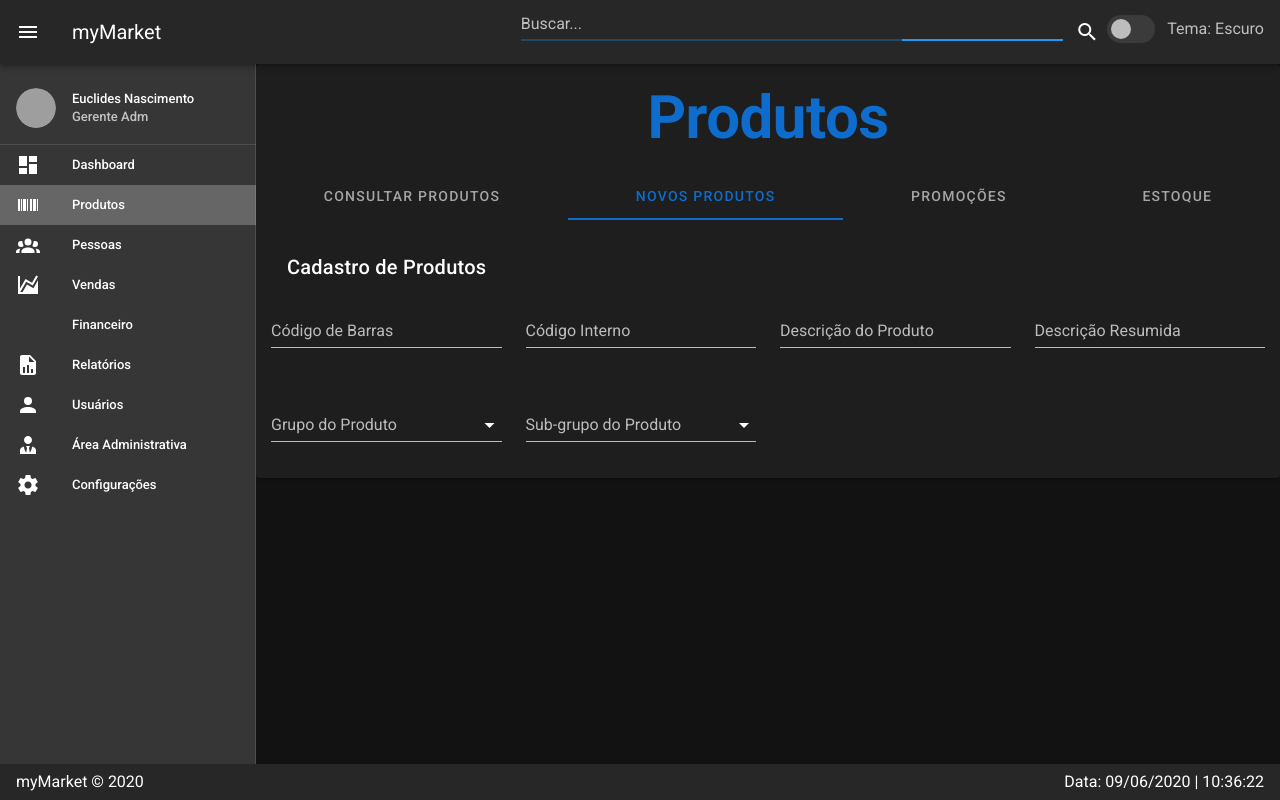
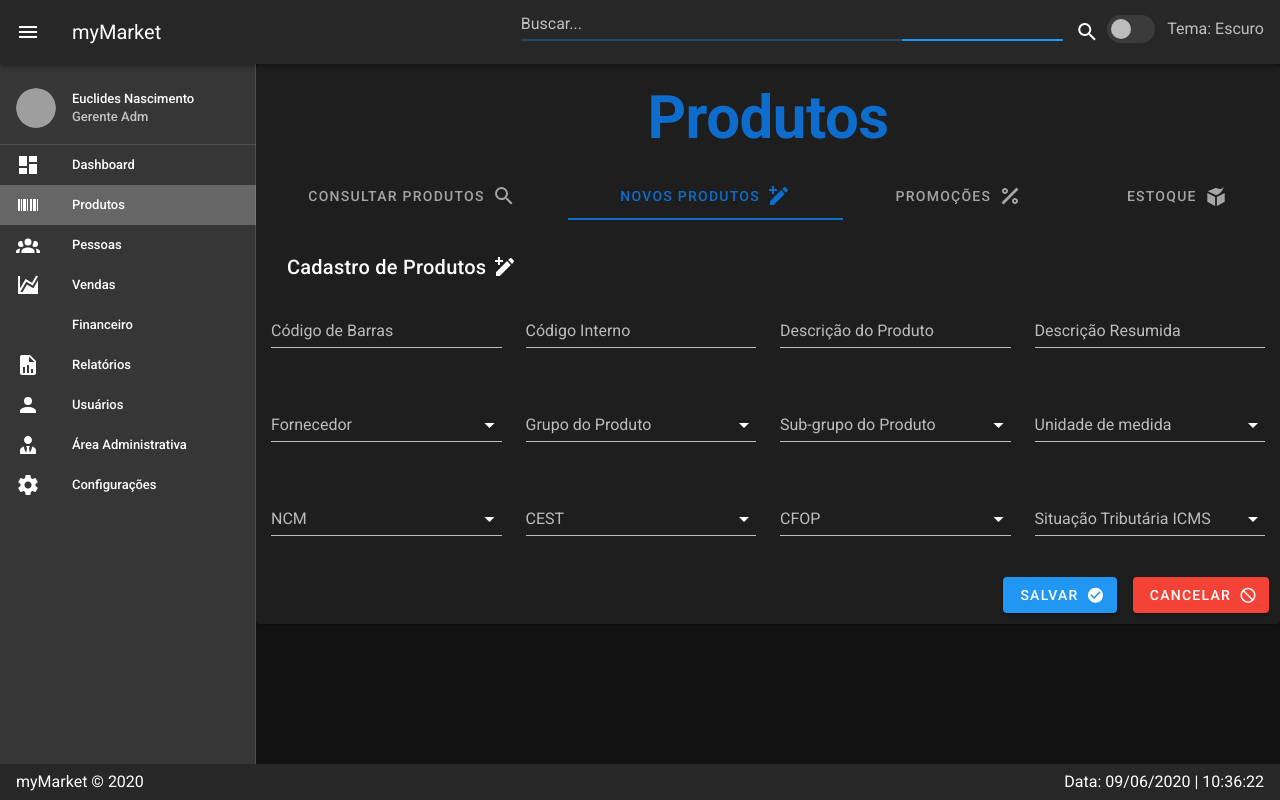
Before and after one commit to mymarket-retaguarda/rp_front, a Vue app: page /products in a window 1280 px wide. Both pictures are taken after a click on the tab "NOVOS PRODUTOS". Built offline with nearby package versions, Linux system fonts and the light colour scheme; grey boxes are pictures that could not be loaded.

Commit message:
New Products finishing

```diff
--- a/src/components/Products/NewProduct.vue
+++ b/src/components/Products/NewProduct.vue
@@ -1,8 +1,8 @@
 <template>
   <v-form v-model="valid">
-
     <v-card-title>
       Cadastro de Produtos
+      <v-icon id="titleIcon">{{ icons.icon }}</v-icon>
     </v-card-title>
     <v-row>
       <v-col cols="12" md="3">
@@ -22,31 +22,70 @@
       </v-col>
 
       <v-col cols="12" md="3">
+        <v-select :items="provider" label="Fornecedor"></v-select>
+      </v-col>
+
+      <v-col cols="12" md="3">
         <v-select :items="groupProducts" label="Grupo do Produto"></v-select>
       </v-col>
 
       <v-col cols="12" md="3">
         <v-select :items="subGroupProducts" label="Sub-grupo do Produto"></v-select>
       </v-col>
+
+      <v-col cols="12" md="3">
+        <v-select :items="und" label="Unidade de medida"></v-select>
+      </v-col>
+
+      <v-col cols="12" md="3">
+        <v-select :items="ncm" label="NCM"></v-select>
+      </v-col>
+
+      <v-col cols="12" md="3">
+        <v-select :items="cest" label="CEST"></v-select>
+      </v-col>
+
+      <v-col cols="12" md="3">
+        <v-select :items="cfop" label="CFOP"></v-select>
+      </v-col>
+
+      <v-col cols="12" md="3">
+        <v-select :items="icms" label="Situação Tributária ICMS"></v-select>
+      </v-col>
+    </v-row>
+    <v-row>
+      <v-spacer></v-spacer>
+      <v-btn class="ma-2" color="primary" dark>
+        Salvar
+        <v-icon dark right>mdi-checkbox-marked-circle</v-icon>
+      </v-btn>
+
+      <v-btn class="ma-2" color="red" dark>
+        Cancelar
+        <v-icon dark right>mdi-cancel</v-icon>
+      </v-btn>
     </v-row>
   </v-form>
 </template>
 
 <script>
+import { mdiPencilPlus } from "@mdi/js";
 export default {
   data: () => ({
     valid: false,
     firstname: "",
     lastname: "",
     email: "",
-    groupProducts: [
-        'Bebidas',
-        'Carnes',
-    ],
-    subGroupProducts: [
-        'Nacionais',
-        'Importados',
-    ],
+    icons: {
+      icon: mdiPencilPlus
+    },
+    groupProducts: ["Bebidas", "Carnes"],
+    subGroupProducts: ["Nacionais", "Importados"],
+    und: ["KG", "LT", "UND"],
+    ncm: ["5245.58.57", "2514.25.15", "3215.21.25", "2532.58.88"],
+    cest: ["17.096.00", "17.096.01", "17.096.02"],
+    cfop: ["1.000", "1.100", "1.101", "1.102"],
+    icms: ["ISENTO"],
     emailRules: [
       v => !!v || "E-mail is required",
       v => /.+@.+/.test(v) || "E-mail must be valid"
--- a/src/components/Products/Products.vue
+++ b/src/components/Products/Products.vue
@@ -5,7 +5,7 @@
     </v-card-title>
 
     <v-tabs v-model="tab" background-color="transparent" color="basil" grow>
-      <v-tab v-for="item in items" :key="item">{{ item.title }}</v-tab>
+      <v-tab v-for="item in items" :key="item">{{ item.title }} <v-icon id="titleIcon">{{ item.icon }}</v-icon></v-tab>
     </v-tabs>
 
     <v-tabs-items v-model="tab">
@@ -28,7 +28,10 @@
   padding: 15px;
 }
 #titleIcon {
-  margin-left: 10px;
+  margin-left: 7px;
+}
+.btn-form {
+  margin-right: 15px;
 }
 </style>
 
@@ -37,6 +40,12 @@ import SrcProducts from "./SrcProducts";
 import NewProduct from "./NewProduct";
 import PromProducts from "./PromProducts";
 import StockProducts from "./StockProducts";
+import {
+  mdiMagnify,
+  mdiPercentOutline,
+  mdiPencilPlus,
+  mdiSemanticWeb
+} from "@mdi/js";
 
 export default {
   components: {
@@ -47,10 +56,10 @@ export default {
     return {
       tab: null,
       items: [
-        { title: "consultar produtos", component: SrcProducts },
-        { title: "novos produtos", component: NewProduct },
-        { title: "promoções", component: PromProducts },
-        { title: "estoque", component: StockProducts }
+        { title: "consultar produtos", component: SrcProducts, icon: mdiMagnify },
+        { title: "novos produtos", component: NewProduct, icon: mdiPencilPlus  },
+        { title: "promoções", component: PromProducts, icon: mdiPercentOutline  },
+        { title: "estoque", component: StockProducts, icon: mdiSemanticWeb }
       ]
     };
   }
```
